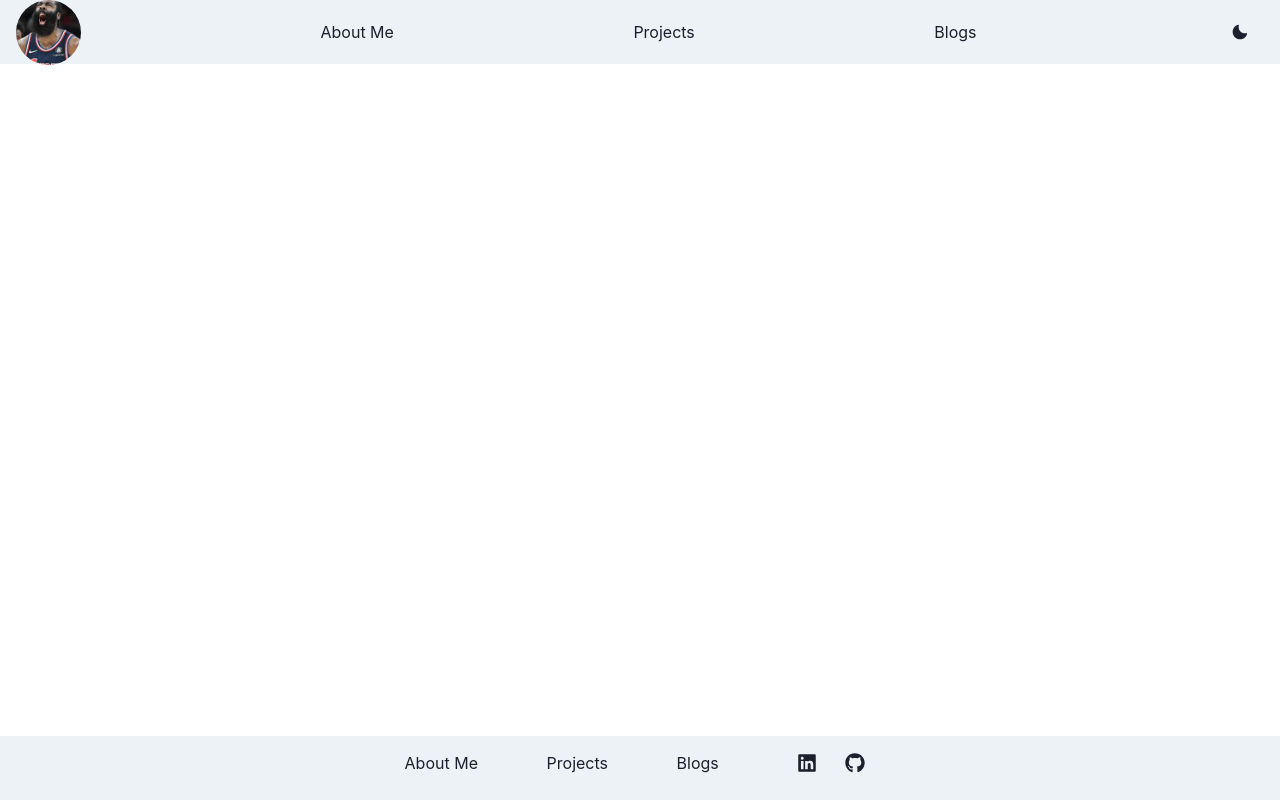
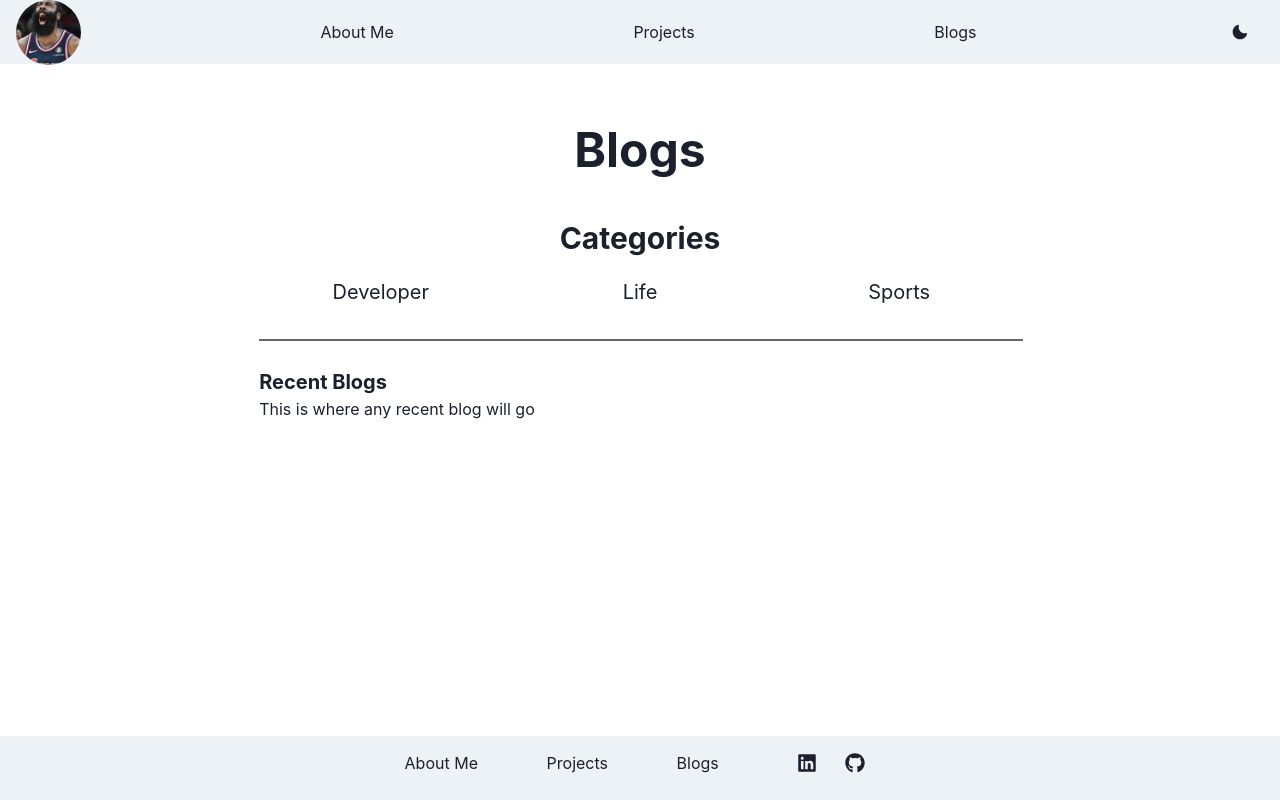
Before and after one commit to Digirange/blog-app, a Next.js app: page /blogs in a window 1280 px wide. Built offline with nearby package versions, Linux system fonts and the light colour scheme.

Commit message:
Blog Routes added

```diff
--- a/componenets/footer.tsx
+++ b/componenets/footer.tsx
@@ -26,7 +26,7 @@ const NavLink = ({ children }: { children: ReactNode }) => (
   </Link>
 )
 
-export const Footer = () => (
+const Footer = () => (
   <Center bg={useColorModeValue('gray.100', 'gray.900')} sx={{
         position: 'fixed',
         left: 0,
@@ -69,3 +69,5 @@ export const Footer = () => (
     </Box>
   </Center>
 )
+
+export default Footer
--- a/componenets/navbar.tsx
+++ b/componenets/navbar.tsx
@@ -27,7 +27,7 @@ const NavLink = ({ children }: { children: ReactNode }) => (
   </Link>
 )
 
-export default function Nav() {
+const Nav = () => {
   const { colorMode, toggleColorMode } = useColorMode()
   return (
     <>
@@ -35,7 +35,13 @@ export default function Nav() {
         <Flex h={16} alignItems={'center'} justifyContent={'space-between'}>
           <Box>
             <Link href="/">
-              <Image alt='logo' src='harden.jpg' borderRadius='full' boxSize='65px' objectFit='cover'/>
+              <Image
+                alt="logo"
+                src="../harden.jpg"
+                borderRadius="full"
+                boxSize="65px"
+                objectFit="cover"
+              />
             </Link>
           </Box>
           <Box>
@@ -55,3 +61,5 @@ export default function Nav() {
     </>
   )
 }
+
+export default Nav
--- a/pages/aboutme.tsx
+++ b/pages/aboutme.tsx
@@ -7,7 +7,7 @@ import {
   Stack,
   Text,
 } from '@chakra-ui/react'
-import { Footer } from '../componenets/footer'
+import  Footer  from '../componenets/footer'
 import Nav from '../componenets/navbar'
 
 const AboutMe = () => {
--- a/pages/blogs.tsx
+++ /dev/null
@@ -1,14 +0,0 @@
-import { Box, Flex, Text } from '@chakra-ui/react'
-import { Footer } from '../componenets/footer'
-import Nav from '../componenets/navbar'
-
-const Blogs = () => {
-  return (
-    <Box>
-      <Nav />
-      <Footer />
-    </Box>
-  )
-}
-
-export default Blogs
--- /dev/null
+++ b/pages/blogs/index.tsx
@@ -0,0 +1,75 @@
+import { Box, Text, Grid, GridItem, Divider, } from '@chakra-ui/react'
+import Link from 'next/link'
+import Footer from '../../componenets/footer'
+import Nav from '../../componenets/navbar'
+
+const BlogsIndex = () => {
+  return (
+    <Box>
+      <Nav />
+      <Grid templateColumns="repeat(5, 1fr)" gap={4}>
+        <GridItem colStart={3} colEnd={4} rowStart={1}>
+          <Box paddingTop="50px">
+            <Text align="center" fontSize="5xl" fontWeight="bold">
+              Blogs
+            </Text>
+          </Box>
+          <Box paddingTop="30px">
+            <Text fontSize="3xl" fontWeight="bold" align="center">
+              Categories
+            </Text>
+          </Box>
+        </GridItem>
+        <GridItem colStart={2} rowStart={2}>
+          <Box>
+            <Link href="blogs/developer">
+              <a>
+                <Text align="center" fontSize="xl">
+                  Developer
+                </Text>
+              </a>
+            </Link>
+          </Box>
+        </GridItem>
+        <GridItem colStart={3} rowStart={2}>
+          <Box>
+            <Link href="blogs/life">
+              <a>
+                <Text align="center" fontSize="xl">
+                  Life
+                </Text>
+              </a>
+            </Link>
+          </Box>
+        </GridItem>
+        <GridItem colStart={4} rowStart={2}>
+          <Box>
+            <Link href="blogs/sports">
+              <a>
+                <Text align="center" fontSize="xl">
+                  Sports
+                </Text>
+              </a>
+            </Link>
+          </Box>
+        </GridItem>
+        <GridItem rowStart={4} colStart={2} colEnd={5}>
+          <Divider border="1px" borderColor="black" />
+        </GridItem>
+        <GridItem rowStart={5} colStart={2} colEnd={4}>
+          <Box paddingTop="10px">
+            <Text fontSize="xl" fontWeight="bold">
+              Recent Blogs
+            </Text>
+          </Box>
+          <Box>
+            <Text>This is where any recent blog will go</Text>
+          </Box>
+        </GridItem>
+      </Grid>
+      <Footer />
+    </Box>
+  )
+}
+
+export default BlogsIndex
--- a/pages/projects.tsx
+++ b/pages/projects.tsx
@@ -1,5 +1,5 @@
 import { Box, Flex, Text } from '@chakra-ui/react'
-import { Footer } from '../componenets/footer'
+import  Footer  from '../componenets/footer'
 import Nav from '../componenets/navbar'
 
 const Projects = () => {
```
Also changed, not shown: pages/blogs/developer/index.tsx (added, +17 -0 lines), pages/blogs/life/index.tsx (added, +17 -0 lines), pages/blogs/sports/index.tsx (added, +17 -0 lines), pages/index.tsx (+4 -4 lines).
